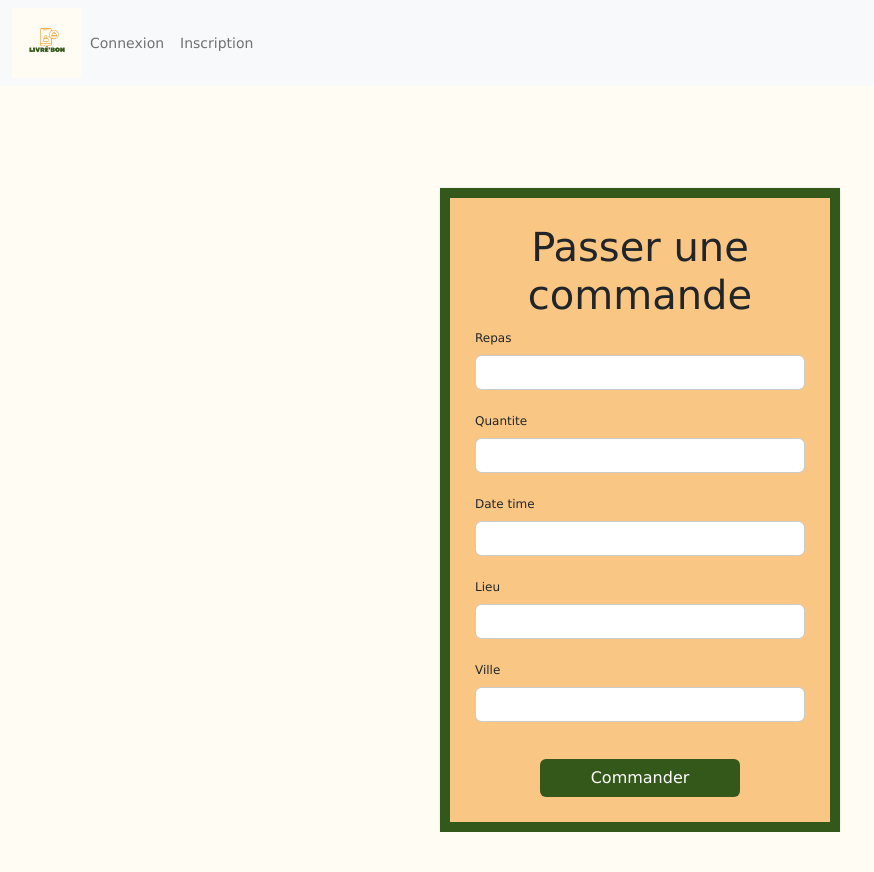
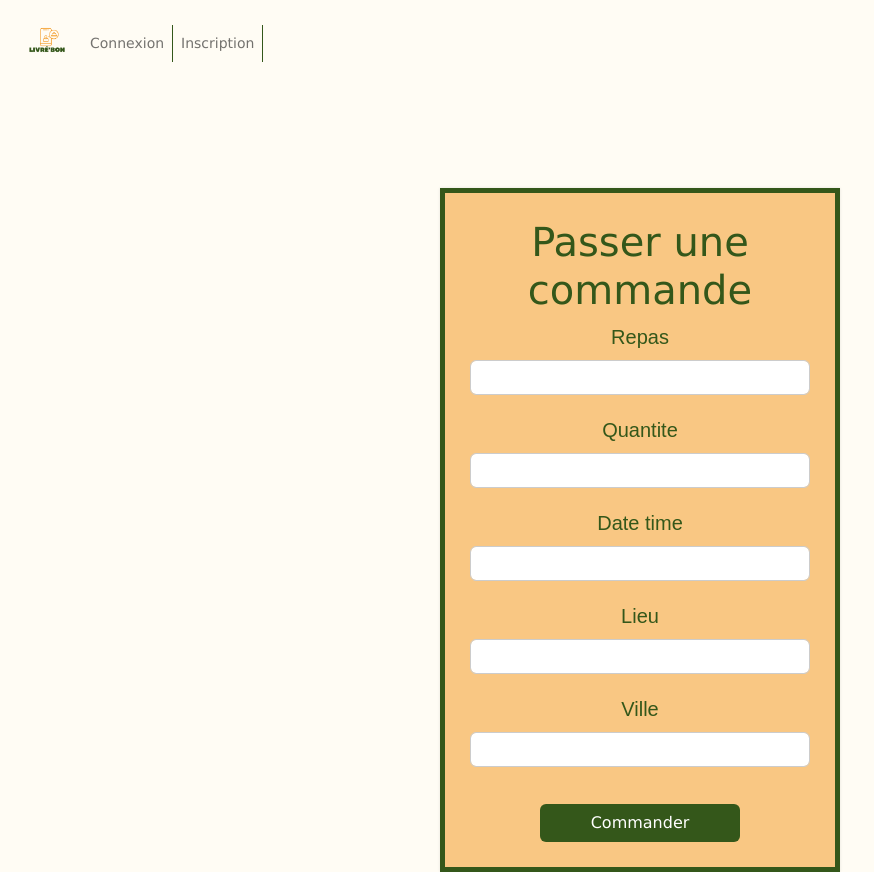
Before and after one commit to Bush1deau/livrebon, a Symfony app: template templates/commande/add.html.twig in a window 1280 px wide. Shown: the whole page, without its empty margins (0-874 px from the left). Before the commit the page ends 832 px from the top, so only its background shows below. Run offline with Twig, Linux system fonts and the light colour scheme; the template is opened without the code that fills it, so the values that code supplies are empty; form fields are guessed from the names that the template uses; some libraries are stand-ins or nearby versions.

Commit message:
feat(front): modified css

```diff
--- a/public/style/register.css
+++ b/public/style/register.css
@@ -5,16 +5,27 @@ body {
 
 }
 
+.navigation {
+  background:#FFFCF4 !important;
+
+}
+.nav-item{
+  border-right: 1px solid #34571A;
+}
+
+.input_field {
+  color:#34571A;
+  font-family: sans-serif;
+}
 .centre {
   text-align: center;
-  font-size: large;
-  font-family:monospace;
-  margin-bottom: 50px;
+  font-size:large;
 }
 
 .form_wrapper {
-  border: 10px solid #34571A !important;
+  border: 5px solid #34571A !important;
 }
+
 .clearfix:after {
   content: "";
   display: block;
@@ -76,6 +87,7 @@ body {
   font-size: 1.5em;
   line-height: 1.5em;
   margin: 0;
+  color:#34571A;
 }
 .form_wrapper .title_container {
   text-align: center;
@@ -87,8 +99,13 @@ body {
   line-height: 1.5em;
   margin: 0;
 }
+
+h1 {
+  color:#34571A;
+}
 .form_wrapper label {
-  font-size: 12px;
+  font-size: 20px;
+  color:#34571A;
 }
 .form_wrapper .row {
   margin: 10px -15px;
--- a/templates/base.html.twig
+++ b/templates/base.html.twig
@@ -20,7 +20,7 @@
 		{% endblock %}
 	</head>
 	<body>
-		<nav class="navbar navbar-expand-lg navbar-light bg-light">
+		<nav class="navbar navbar-expand-lg navbar-light bg-light navigation">
 			<div class="container-fluid">
 				<a class="nav-link active" href="/"><img height="70px" width="70px;" src="{{asset('Livrebon.png')}}"></img></a>
 				<div class="collapse navbar-collapse" id="navbarColor03">
--- a/templates/commande/add.html.twig
+++ b/templates/commande/add.html.twig
@@ -11,17 +11,24 @@
             </center>
 
             {{ form_start(form) }}
+
+                <div class="centre">
                     <div class="input_field">
-                    {{ form_row(form.repas) }}
+                        {{ form_label(form.repas) }}
+                        <br>
+                        {{ form_widget(form.repas) }}
                     </div>
 
                     <div class="input_field">
-                    {{ form_row(form.quantite) }}
+                        {{ form_label(form.quantite) }}
+                        <br>
+                        {{ form_widget(form.quantite)}}
                     </div>
 
                     <div class="input_field">
                         {{ form_row(form.dateTime) }}
                     </div>
+
 
                  <div class="input_field">
                     {{ form_row(form.lieu) }}
@@ -29,6 +36,8 @@
 
                  <div class="input_field">
                     {{ form_row(form.ville) }}
+                 </div>
+
                 </div>
 
                 <div class="group-btn">
--- a/templates/repas/index.html.twig
+++ b/templates/repas/index.html.twig
@@ -32,6 +32,7 @@
                             <div class="divRetour">
                                 <a href="{{ path('edit_repas', {'id': repas.id}) }}" class="btn-retour">Modifier le repas</a>
                             </div>
+                                <hr>
                         {% else %}
                             <tr>
                                 <td colspan="4">Aucun Repas n'a était ajouter</td>
@@ -40,6 +41,7 @@
                         <div class="divRetour">
                         <a href="{{ path('new-repas') }}" class="btn-retour">Ajouter un nouveau repas</a>
                         </div>
+
                     </div>
 
                 </div>
--- a/templates/restaurant/index.html.twig
+++ b/templates/restaurant/index.html.twig
@@ -25,7 +25,7 @@
 
                 <div class="divRetour">
                     <a href="{{ path('edit_restaurant', {'id': restaurant.id}) }}"class="btn-retour">Modifier le restaurant</a>
-                    <br>
+                    <hr><br>
                 </div>
             {% else %}
                 <tr>
```
Also changed, not shown: templates/user/commandes.html.twig (+9 -3 lines), templates/user/register.html.twig (line endings or trailing spaces), 1 other file. Lines whose indentation alone changed are shown as unchanged.
